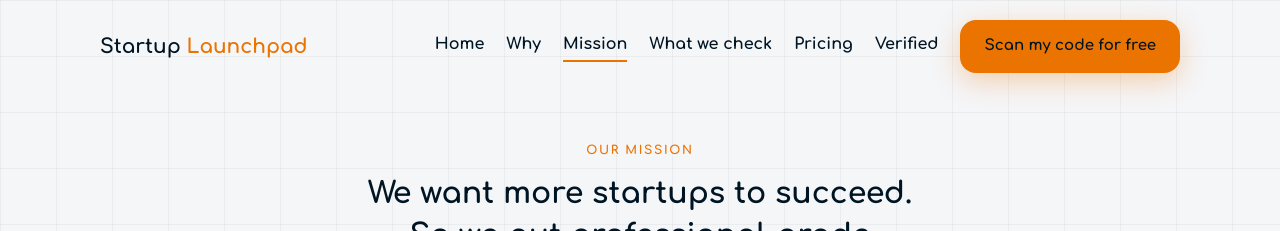
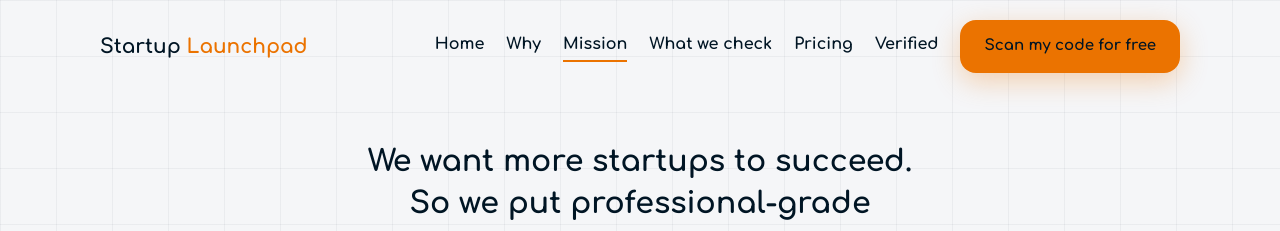
Before and after one commit to SurgoTechSolutions/startup-launchpad-marketing-site, a Next.js app: page /startup-launchpad/mission in a window 1280 px wide. Shown: the top 231 px of the page. Built offline with nearby package versions, Linux system fonts and the light colour scheme; no server answers.

Commit message:
Remove the Our mission label from the Mission page
Co-Authored-By: Claude Opus 5.5 <noreply@anthropic.com>

```diff
--- a/src/components/organisms/MissionStatement/MissionStatement.tsx
+++ b/src/components/organisms/MissionStatement/MissionStatement.tsx
@@ -1,5 +1,4 @@
 import type { ReactNode } from "react";
-import { Eyebrow } from "@/components/atoms/Eyebrow";
 import { SectionHead } from "@/components/molecules/SectionHead";
 import type { MissionContent } from "@/types";
 import styles from "./MissionStatement.module.css";
@@ -13,7 +12,6 @@ export function MissionStatement({ content }: MissionStatementProps): ReactNode
   return (
     <section className={styles.section}>
       <SectionHead>
-        <Eyebrow>{content.eyebrow}</Eyebrow>
         <h1 className={styles.statement}>{content.statement}</h1>
       </SectionHead>
       <div className={styles.story}>
--- a/src/content/mission.ts
+++ b/src/content/mission.ts
@@ -5,7 +5,6 @@ import { resolveQuote } from "./quotes";
 import { FOOTER } from "./site";
 
 export const MISSION = {
-  eyebrow: "Our mission",
   statement:
     "We want more startups to succeed. So we put professional-grade security in founders' hands, at a price a first product can afford.",
   paragraphs: [
--- a/src/types/sections.ts
+++ b/src/types/sections.ts
@@ -268,7 +268,6 @@ export interface MissionValue {
 }
 
 export interface MissionContent {
-  readonly eyebrow: string;
   /** The mission itself. It is the page heading. */
   readonly statement: string;
   readonly paragraphs: readonly string[];
```
